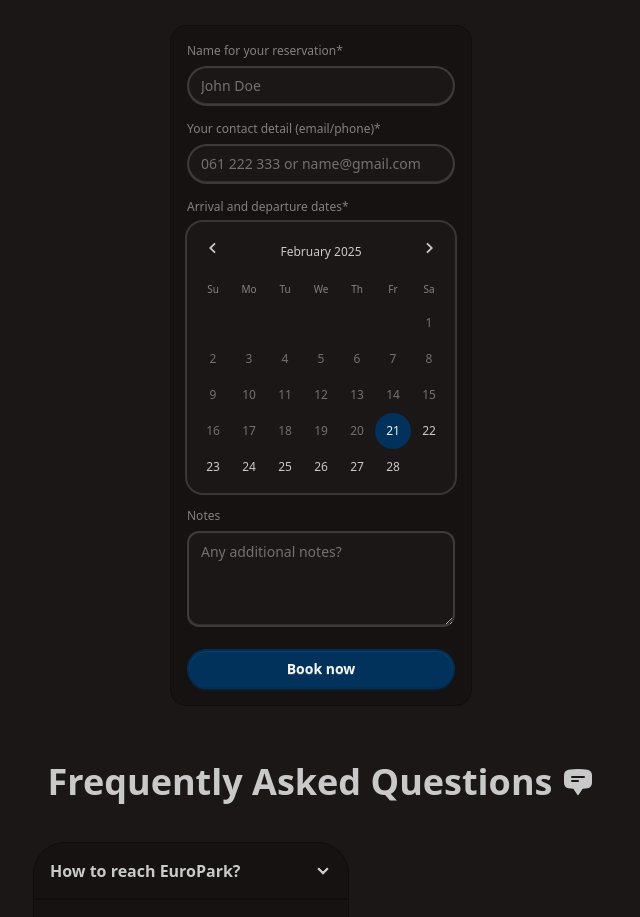
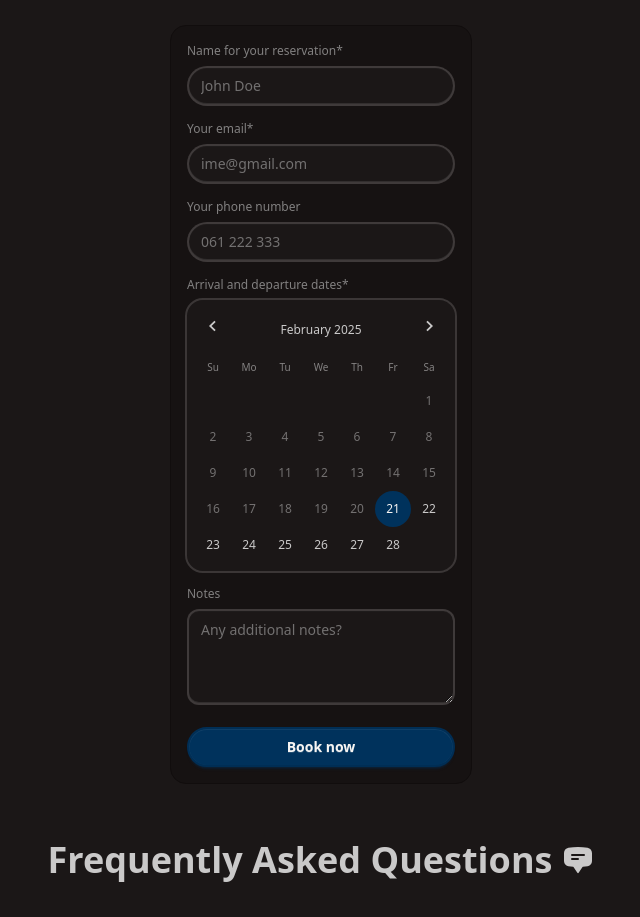
Before and after one commit to BakirGracic/europark, a Next.js app: page /en in a window 1280 px wide. Shown: the part 2440-3357 px from the top of the page, without its empty margins (319-959 px from the left). Built offline with nearby package versions, Linux system fonts and the light colour scheme.

Commit message:
fix: refactor form (breaking)

```diff
--- a/src/features/book/components/Form.tsx
+++ b/src/features/book/components/Form.tsx
@@ -22,45 +22,42 @@ export default function Form() {
 	};
 
 	return (
-		<form
-			className='flex items-center justify-center'
-			action='https://api.web3forms.com/submit'
-			method='POST'
-			onSubmit={handleSubmit}
-		>
+		<form className='flex items-center justify-center' onSubmit={handleSubmit}>
 			<div className='fieldset bg-base-200 border-base-300 rounded-box max-w-min border p-4'>
-				{/* key */}
-				<input
-					type='hidden'
-					name='access_key'
-					value={process.env.NEXT_PUBLIC_WEB3FORMS_KEY}
-				/>
-
-				{/* meta */}
-				<input type='hidden' name='subject' value='Nova kontak forma EUROPARK' />
-				<input type='hidden' name='from_name' value='EuroPark.ba' />
-
-				{/* honeypot */}
-				<input type='checkbox' name='botcheck' className='hidden' />
-
 				{/* name */}
 				<label className='fieldset-label'>{t('Name.tip')}</label>
 				<input
 					required
-					name='Ime/Prezime'
+					minLength={2}
+					maxLength={100}
+					name='name'
 					type='text'
 					className='input mb-2 w-full'
 					placeholder={t('Name.placeholder')}
 				/>
 
-				{/* contact */}
-				<label className='fieldset-label'>{t('Contact.tip')}</label>
+				{/* email */}
+				<label className='fieldset-label'>{t('Email.tip')}</label>
 				<input
 					required
-					name='Kontakt Podatak'
-					type='text'
+					minLength={5}
+					maxLength={100}
+					name='email'
+					type='email'
 					className='input mb-2 w-full'
-					placeholder={t('Contact.placeholder')}
+					placeholder={t('Email.placeholder')}
+				/>
+
+				{/* phone */}
+				<label className='fieldset-label'>{t('Phone.tip')}</label>
+				<input
+					required
+					minLength={6}
+					maxLength={30}
+					name='phone'
+					type='tel'
+					className='input mb-2 w-full'
+					placeholder={t('Phone.placeholder')}
 				/>
 
 				{/* date */}
@@ -78,7 +75,7 @@ export default function Form() {
 				/>
 				<input
 					type='hidden'
-					name='Datum od'
+					name='date_from'
 					value={
 						date?.from?.toLocaleDateString('bs', {
 							day: '2-digit',
@@ -89,7 +86,7 @@ export default function Form() {
 				/>
 				<input
 					type='hidden'
-					name='Datum do'
+					name='date_to'
 					value={
 						date?.to?.toLocaleDateString('bs', {
 							day: '2-digit',
@@ -102,7 +99,7 @@ export default function Form() {
 				{/* message */}
 				<label className='fieldset-label'>{t('Message.tip')}</label>
 				<textarea
-					name='Napomena'
+					name='message'
 					className='textarea h-24 w-full !rounded-xl'
 					placeholder={t('Message.placeholder')}
 				></textarea>
--- a/src/messages/bs.json
+++ b/src/messages/bs.json
@@ -88,9 +88,13 @@
 			"tip": "Ime za Vašu rezervaciju*",
 			"placeholder": "Damir Damirović"
 		},
-		"Contact": {
-			"tip": "Vaši kontakt podaci (email/broj)*",
-			"placeholder": "061 222 333 ili ime@gmail.com"
+		"Email": {
+			"tip": "Vaš email*",
+			"placeholder": "ime@gmail.com"
+		},
+        "Phone": {
+			"tip": "Vaši broj",
+			"placeholder": "061 222 333"
 		},
 		"Date": {
 			"tip": "Datumi dolaska i odlaska*"
--- a/src/messages/de.json
+++ b/src/messages/de.json
@@ -56,7 +56,7 @@
 	},
 	"Pricelist": {
 		"section_title": "Günstige Preise",
-        "per_day": "tag",
+		"per_day": "tag",
 		"1to5": {
 			"tip": "Kurzreise",
 			"label": "1 bis 5 Tage",
@@ -88,9 +88,13 @@
 			"tip": "Name für Ihre Reservierung*",
 			"placeholder": "Max Mustermann"
 		},
-		"Contact": {
-			"tip": "Ihre Kontaktdaten (E-Mail/Telefon)*",
-			"placeholder": "061 222 333 oder name@gmail.com"
+		"Email": {
+			"tip": "Ihre E-Mail*",
+			"placeholder": "beispiel@gmail.com"
+		},
+		"Phone": {
+			"tip": "Ihre Telefonnummer",
+			"placeholder": "061 222 333"
 		},
 		"Date": {
 			"tip": "An- und Abreisedatum*"
--- a/src/messages/en.json
+++ b/src/messages/en.json
@@ -88,9 +88,13 @@
 			"tip": "Name for your reservation*",
 			"placeholder": "John Doe"
 		},
-		"Contact": {
-			"tip": "Your contact detail (email/phone)*",
-			"placeholder": "061 222 333 or name@gmail.com"
+		"Email": {
+			"tip": "Your email*",
+			"placeholder": "ime@gmail.com"
+		},
+        "Phone": {
+			"tip": "Your phone number",
+			"placeholder": "061 222 333"
 		},
 		"Date": {
 			"tip": "Arrival and departure dates*"
```
